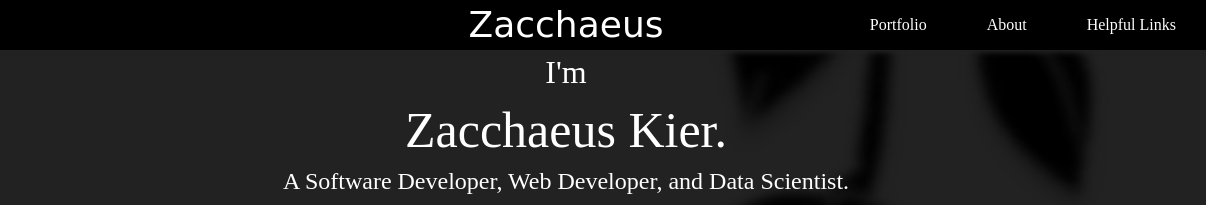
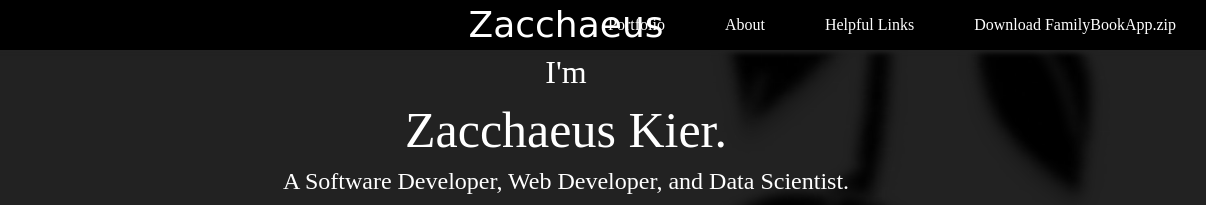
Before and after one commit to ZKier/ZacchaeusKierWeb, a website built with webpack: page index.html in a window 1280 px wide. Shown: the top 205 px of the page, 74-1280 px from the left. Built offline with nearby package versions, Linux system fonts and the light colour scheme; a web font is replaced by a local one.

Commit message:
Added my first release download

```diff
--- a/index.html
+++ b/index.html
@@ -31,6 +31,7 @@
       <li><a href="index.html">Home</a></li>
       <li><a href="index.html">Portfolio</a></li>
       <li><a href="index.html">Helpful Links</a></li>
+      <li><a href="https://www.dropbox.com/scl/fi/c5ydlpt3p1fsy7f4zjaa6/FamilyBookApp-v1.0.0.zip?rlkey=amdxz5h47vxn2jtrpzad4y6qk&e=1&st=myrvrn3u&dl=1">Download FamilyBookApp.zip</a></li>
     </ul>
     <ul>
       <li class="left-link"><a href="index.html" class="no-hover"><img src="images/Website-ZacchaeusLogo.png" alt="Home" class="nav-home-img"></a></li>
@@ -38,6 +39,7 @@
       <li class="hideOnMobile"><a href="index.html">Portfolio</a></li>
       <li class="hideOnMobile"><a href="index.html">About</a></li>
       <li class="hideOnMobile"><a href="index.html">Helpful Links</a></li>
+      <li class="hideOnMobile"><a href="https://www.dropbox.com/scl/fi/c5ydlpt3p1fsy7f4zjaa6/FamilyBookApp-v1.0.0.zip?rlkey=amdxz5h47vxn2jtrpzad4y6qk&e=1&st=myrvrn3u&dl=1">Download FamilyBookApp.zip</a></li>
       <li onclick=showSidebar() class="menu-button"><a href="#"><svg xmlns="http://www.w3.org/2000/svg" height="24px" viewBox="0 -960 960 960" width="24px" fill="#e3e3e3"><path d="M120-240v-80h720v80H120Zm0-200v-80h720v80H120Zm0-200v-80h720v80H120Z"/></svg></a></li>
     </ul>
   </nav>
```
